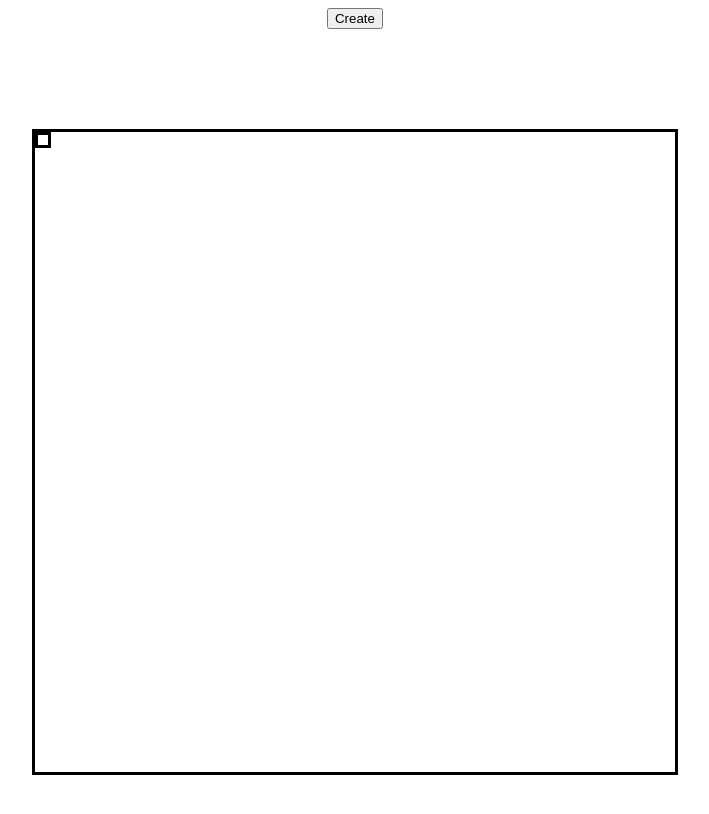
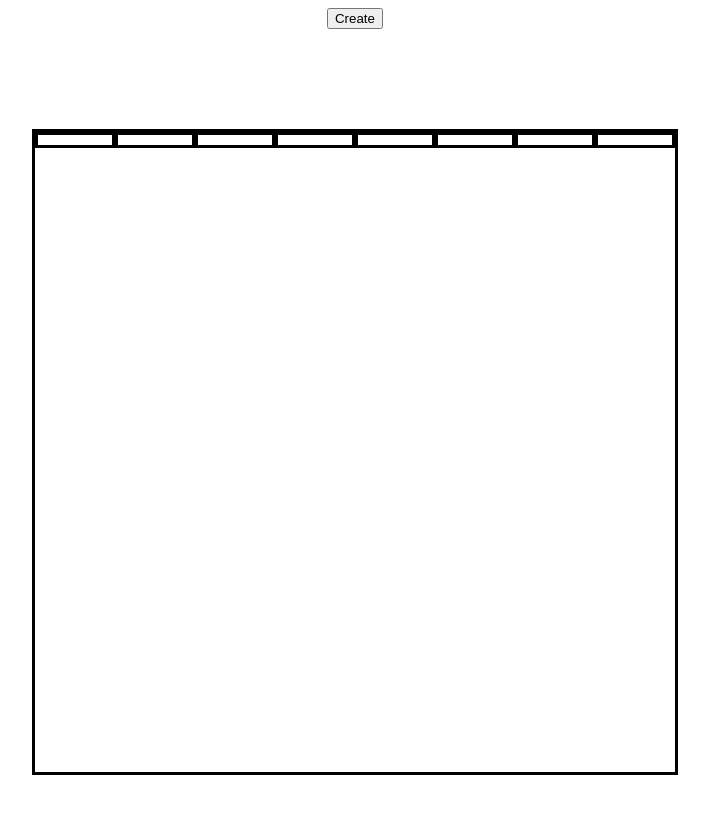
Before and after one commit to Namik02/etch-a-sketch, a plain HTML site: page index.html in a window 1280 px wide. Shown: the whole page, without its empty margins (285-994 px from the left). Drawn offline with Linux system fonts and the light colour scheme.

Commit message:
inner divs strech within #grid

```diff
--- a/script.js
+++ b/script.js
@@ -1,6 +1,14 @@
 const grid = document.querySelector('#grid')
 
-const box = document.createElement('div');
+
+
+for (let i = 0; i < 8; i++) {
+    const box = document.createElement('div');
 box.classList.add('box');
+grid.appendChild(box);
 
-grid.appendChild(box);
+}
+
+// const box = document.createElement('div');
+// box.classList.add('box');
+// grid.appendChild(box);
--- a/style.css
+++ b/style.css
@@ -8,6 +8,11 @@ body {
 #grid {
     border-style: solid;
     border-color: black;
+
+    display: flex;
+    justify-content: center;
+
+
 
     margin: 100px;
     width: 50vw;
@@ -23,4 +28,6 @@ body {
     display: flex;
     align-items: center;
     justify-content: center;
+    flex: 1;
+
 }
```
